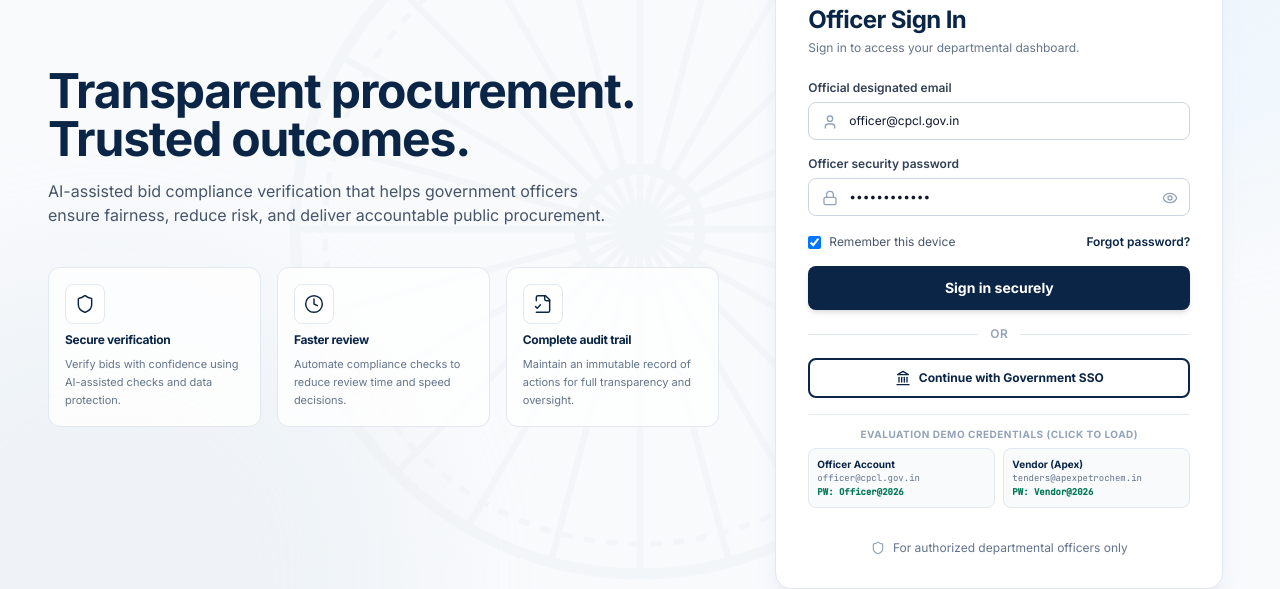
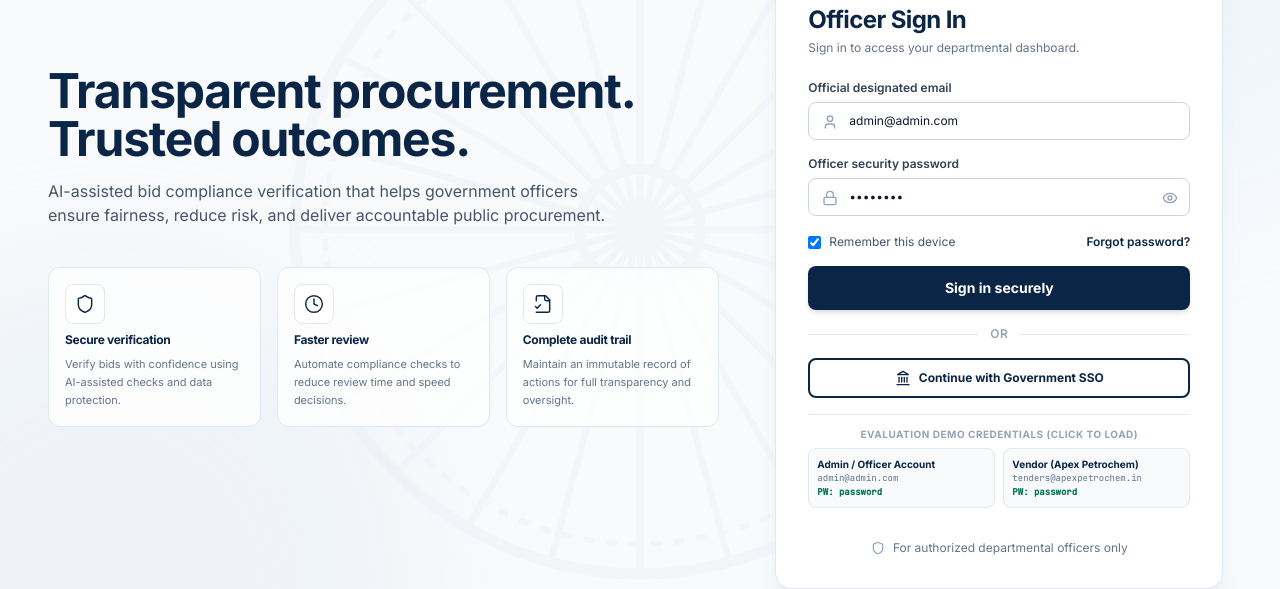
Before and after one commit to snuthon1/gemcompliance, a React (Vite) app in the folder client/: page /login in a window 1280 px wide. Shown: the part 226-815 px from the top of the page. Built offline with nearby package versions, Linux system fonts and the light colour scheme; the HTML template or start-up script is replaced by a standard one.

Commit message:
feat(ui): complete modern visual overhaul for Login.jsx

```diff
--- a/client/src/pages/Login.jsx
+++ b/client/src/pages/Login.jsx
@@ -19,10 +19,10 @@ import NationalEmblem from '../components/NationalEmblem';
 
 export default function Login() {
   const [activeTab, setActiveTab] = useState('OFFICER'); // 'OFFICER' or 'VENDOR'
-  const [officerEmail, setOfficerEmail] = useState('officer@cpcl.gov.in');
-  const [officerPassword, setOfficerPassword] = useState('Officer@2026');
+  const [officerEmail, setOfficerEmail] = useState('admin@admin.com');
+  const [officerPassword, setOfficerPassword] = useState('password');
   const [vendorIdentifier, setVendorIdentifier] = useState('tenders@apexpetrochem.in');
-  const [vendorPassword, setVendorPassword] = useState('Vendor@2026');
+  const [vendorPassword, setVendorPassword] = useState('password');
   const [showPassword, setShowPassword] = useState(false);
   const [error, setError] = useState(null);
   const [submitting, setSubmitting] = useState(false);
@@ -391,21 +391,21 @@ export default function Login() {
                   <div className="grid grid-cols-2 gap-2 text-[10px]">
                     <button
                       type="button"
-                      onClick={() => handleQuickFill('OFFICER', 'officer@cpcl.gov.in', 'Officer@2026')}
+                      onClick={() => handleQuickFill('OFFICER', 'admin@admin.com', 'password')}
                       className="p-2 rounded-lg bg-slate-50 hover:bg-slate-100 border border-slate-200 text-left transition flex flex-col cursor-pointer"
                     >
-                      <span className="font-bold text-[#0B2546]">Officer Account</span>
-                      <span className="text-slate-500 font-mono text-[9px] truncate">officer@cpcl.gov.in</span>
-                      <span className="text-emerald-700 font-mono text-[9px] font-semibold">PW: Officer@2026</span>
+                      <span className="font-bold text-[#0B2546]">Admin / Officer Account</span>
+                      <span className="text-slate-500 font-mono text-[9px] truncate">admin@admin.com</span>
+                      <span className="text-emerald-700 font-mono text-[9px] font-semibold">PW: password</span>
                     </button>
                     <button
                       type="button"
-                      onClick={() => handleQuickFill('VENDOR', 'tenders@apexpetrochem.in', 'Vendor@2026')}
+                      onClick={() => handleQuickFill('VENDOR', 'tenders@apexpetrochem.in', 'password')}
                       className="p-2 rounded-lg bg-slate-50 hover:bg-slate-100 border border-slate-200 text-left transition flex flex-col cursor-pointer"
                     >
-                      <span className="font-bold text-[#0B2546]">Vendor (Apex)</span>
+                      <span className="font-bold text-[#0B2546]">Vendor (Apex Petrochem)</span>
                       <span className="text-slate-500 font-mono text-[9px] truncate">tenders@apexpetrochem.in</span>
-                      <span className="text-emerald-700 font-mono text-[9px] font-semibold">PW: Vendor@2026</span>
+                      <span className="text-emerald-700 font-mono text-[9px] font-semibold">PW: password</span>
                     </button>
                   </div>
                 </div>
```
